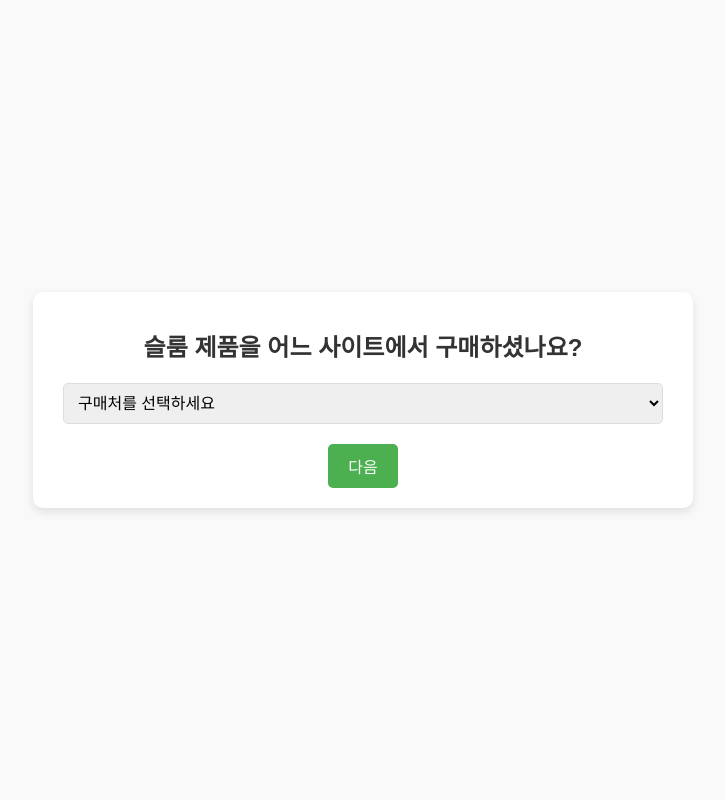
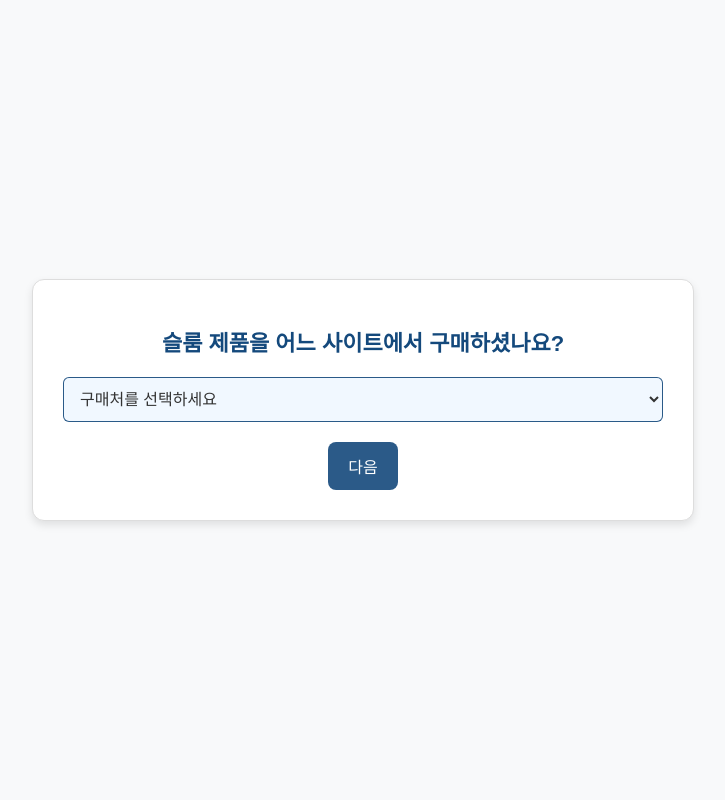
Before and after one commit to sdefgbhnjmj/100_percent_refund_page, a Flask app: page /question_site in a window 1280 px wide. Shown: the whole page, without its empty margins (277-1002 px from the left). Run offline with Flask 2, Linux system fonts and the light colour scheme.

Commit message:
Initial commit

```diff
--- a/templates/question_site.html
+++ b/templates/question_site.html
@@ -6,8 +6,8 @@
     <title>구매처 질문</title>
     <style>
         body {
-            font-family: Arial, sans-serif;
-            background-color: #f9f9f9;
+            font-family: "Noto Sans KR", Arial, sans-serif;
+            background-color: #f8f9fa;
             margin: 0;
             padding: 0;
             display: flex;
@@ -16,42 +16,46 @@
             height: 100vh;
         }
         .container {
-            background: white;
-            padding: 20px 30px;
-            border-radius: 10px;
-            box-shadow: 0 4px 10px rgba(0, 0, 0, 0.1);
-            text-align: center;
+            background-color: white;
+            padding: 30px;
+            border: 1px solid #ddd;
+            border-radius: 12px;
             max-width: 600px;
             width: 100%;
+            box-shadow: 0 4px 8px rgba(0, 0, 0, 0.1);
+            text-align: center;
         }
         h1 {
-            font-size: 24px;
-            color: #333;
+            font-size: 22px;
+            font-weight: bold;
+            color: #14497C;
             margin-bottom: 20px;
         }
         select {
             width: 100%;
-            padding: 10px;
+            padding: 12px;
             font-size: 16px;
+            border: 1px solid rgba(20, 73, 124, 0.9); /* Border color matching the design */
+            border-radius: 6px;
             margin-bottom: 20px;
-            border: 1px solid #ddd;
-            border-radius: 5px;
+            background-color: rgba(240, 248, 255, 0.9);
+            color: #333;
         }
         button {
-            background-color: #4CAF50;
+            background-color: rgba(20, 73, 124, 0.9); /* Button matches main color scheme */
             color: white;
             border: none;
-            padding: 10px 20px;
+            padding: 12px 20px;
             font-size: 16px;
-            border-radius: 5px;
+            border-radius: 8px;
             cursor: pointer;
             transition: background-color 0.3s ease;
         }
         button:hover {
-            background-color: #45a049;
+            background-color: rgba(10, 54, 95, 0.9); /* Slightly darker hover effect */
         }
         .error {
-            color: red;
+            color: #d9534f; /* Red for errors */
             font-size: 14px;
             margin-top: 10px;
         }
```
Also changed, not shown: templates/question3.html (+0 -11 lines).
